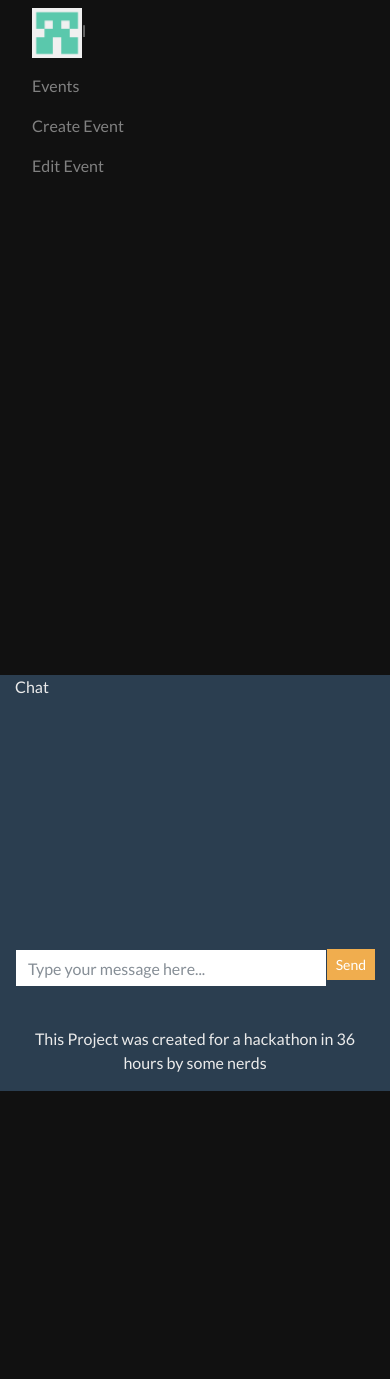
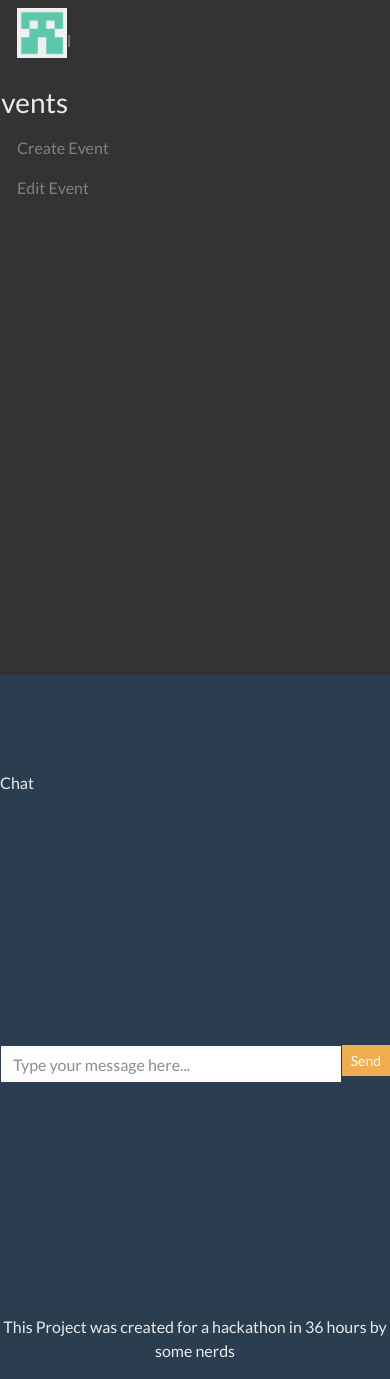
Before and after one commit to CruzHacks2019Groupr/groupr, a Django app: page /chat/ in a window 390 px wide. Shown: the part 72-1451 px from the top of the page. Before the commit the page ends 1163 px from the top, so only its background shows below. Run offline with Django 3.2, Linux system fonts and the light colour scheme; a user stored in the database is signed in; some libraries are stand-ins or nearby versions.

Commit message:
it works now

```diff
--- a/project/static/project/sidebar.css
+++ b/project/static/project/sidebar.css
@@ -3,7 +3,15 @@
   max-height: 100%;
   padding-left: 0px;
   left: 0;
-  background-color: #111;
+  background-color: #333;
+  position: relative;
+  float: left;
+}
+.container{
+  max-width: 2000px;
+  padding: 0px;
+  margin: 0px;
+  border: 0px;
 }
 
 .sidenav a {
--- a/project/templates/base.html
+++ b/project/templates/base.html
@@ -52,17 +52,18 @@
 <div class="container">
 <div class="row">
 {% if user.is_authenticated %}
-<div class="sidenav col-md-3">
-  <a href="#"><img src="{% static 'project/icon.png' %}" style="max-width: 50px;">{{ user.get_username }}</a>
-  <a href="#">Events</a>
+<div class=" col-md-2 sidenav">
+  <a href="#"><img src="{% static 'project/icon.png' %}" style="max-width: 50px; padding-bottom: 20px;">{{ user.get_username }}</a>
+  <h3>Events</h3>
   <a href="#">Create Event</a>
   <a href="#">Edit Event</a>
 </div>
 {% endif %}
+<div class="col-md-10">
     <br><br><br><br>
     {% block content %}{% endblock %}
-    <br><br><br><br><br><br><br><br><br><br><br><br><br><br>
-
+    <br><br><br><br><br><br><br><br><br>
+    </div>
 </div>
 <p><center>This Project was created for a hackathon in 36 hours by some nerds</center></p>
 </div>
```
